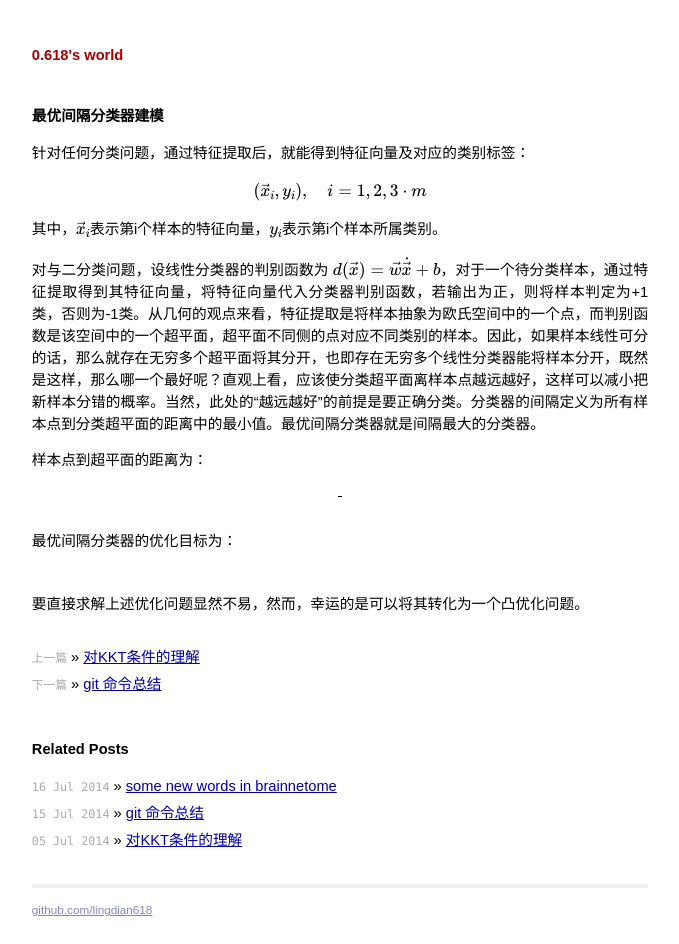
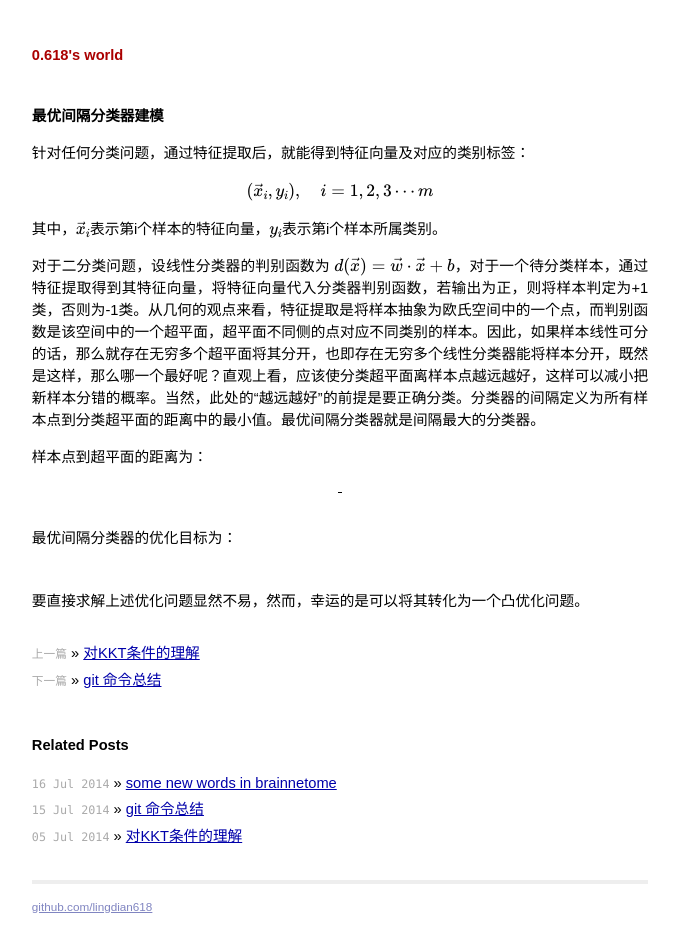
Before and after one commit to SimpleJian/blog, a Jekyll site: the page built from _posts/2014-07-12-SVM-model.md, in a window 1280 px wide. Shown: the whole page, without its empty margins (300-979 px from the left). Built offline with Jekyll 4.4.1, drawn with Linux system fonts in a browser that asks for light colours; formulas are drawn with MathJax 3.

Commit message:
another push

```diff
--- a/_posts/2014-07-12-SVM-model.md
+++ b/_posts/2014-07-12-SVM-model.md
@@ -9,12 +9,12 @@ tag: SVM, classification, model
 针对任何分类问题，通过特征提取后，就能得到特征向量及对应的类别标签：
 
 $$
-( {\vec x}_i, y_i ), \quad i=1,2,3 \cdot m
+( {\vec x}_i, y_i ), \quad i=1,2,3 \cdots m
 $$
 
 其中，$$ {\vec x}_i $$表示第i个样本的特征向量，$$ y_i $$表示第i个样本所属类别。
 
-对与二分类问题，设线性分类器的判别函数为 $$ d({\vec x})={\vec w} \dot {\vec x}+b $$，对于一个待分类样本，通过特征提取得到其特征向量，将特征向量代入分类器判别函数，若输出为正，则将样本判定为+1类，否则为-1类。从几何的观点来看，特征提取是将样本抽象为欧氏空间中的一个点，而判别函数是该空间中的一个超平面，超平面不同侧的点对应不同类别的样本。因此，如果样本线性可分的话，那么就存在无穷多个超平面将其分开，也即存在无穷多个线性分类器能将样本分开，既然是这样，那么哪一个最好呢？直观上看，应该使分类超平面离样本点越远越好，这样可以减小把新样本分错的概率。当然，此处的“越远越好”的前提是要正确分类。分类器的间隔定义为所有样本点到分类超平面的距离中的最小值。最优间隔分类器就是间隔最大的分类器。
+对于二分类问题，设线性分类器的判别函数为 $$ d({\vec x})={\vec w} \cdot {\vec x}+b $$，对于一个待分类样本，通过特征提取得到其特征向量，将特征向量代入分类器判别函数，若输出为正，则将样本判定为+1类，否则为-1类。从几何的观点来看，特征提取是将样本抽象为欧氏空间中的一个点，而判别函数是该空间中的一个超平面，超平面不同侧的点对应不同类别的样本。因此，如果样本线性可分的话，那么就存在无穷多个超平面将其分开，也即存在无穷多个线性分类器能将样本分开，既然是这样，那么哪一个最好呢？直观上看，应该使分类超平面离样本点越远越好，这样可以减小把新样本分错的概率。当然，此处的“越远越好”的前提是要正确分类。分类器的间隔定义为所有样本点到分类超平面的距离中的最小值。最优间隔分类器就是间隔最大的分类器。
 
 样本点到超平面的距离为：
 
```
Also changed, not shown: 1 other file.
